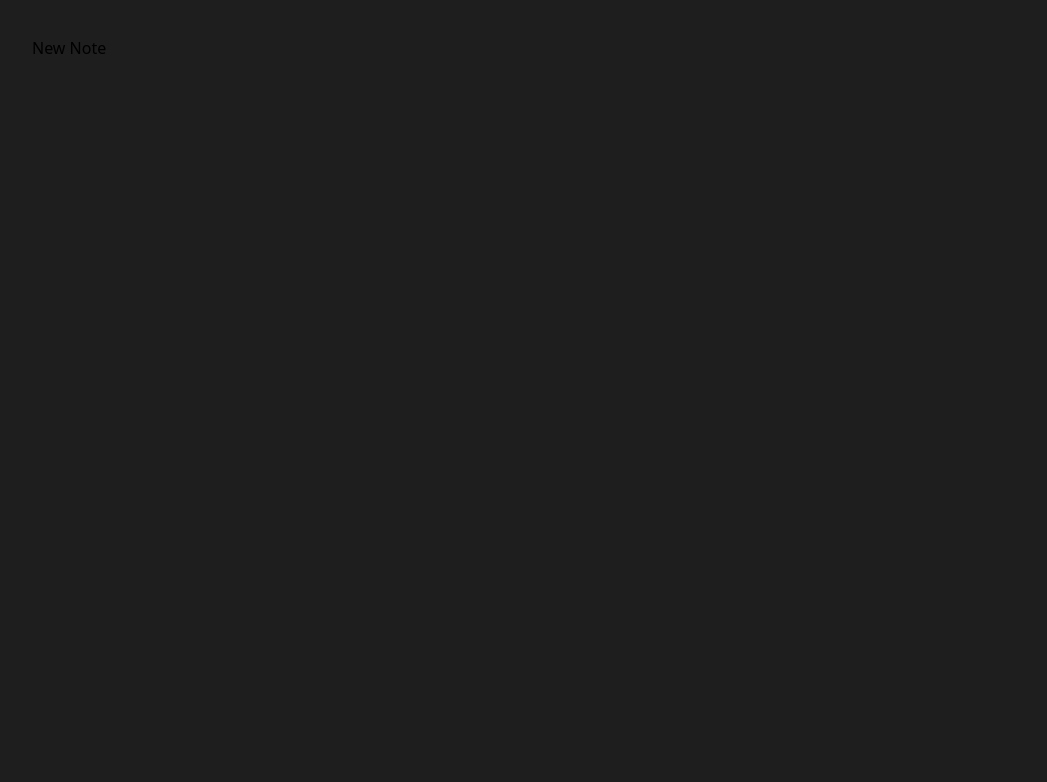
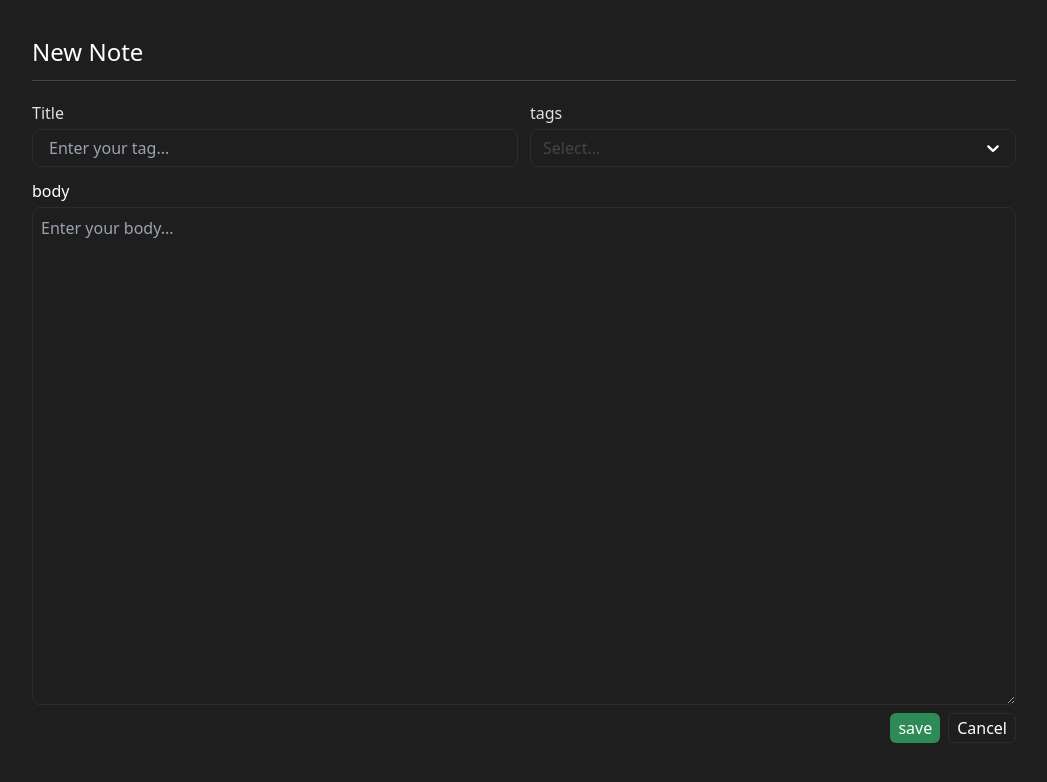
Before and after one commit to ShahinFallah/note-app, a React (Vite) app: page /new in a window 1280 px wide. Shown: the top 782 px of the page, without its empty margins (116-1163 px from the left). Built offline with nearby package versions, Linux system fonts and the light colour scheme.

Commit message:
complete NoteForm style

```diff
--- a/package.json
+++ b/package.json
@@ -12,7 +12,8 @@
   "dependencies": {
     "react": "^18.2.0",
     "react-dom": "^18.2.0",
-    "react-router-dom": "^6.23.1"
+    "react-router-dom": "^6.23.1",
+    "react-select": "^5.8.0"
   },
   "devDependencies": {
     "@types/react": "^18.2.64",
--- a/src/components/NoteCart.tsx
+++ b/src/components/NoteCart.tsx
@@ -1,12 +1,11 @@
-
 function NoteCart() {
     return (
-        <div className="bg-gradient-to-b from-bg-200 to-accent-200 rounded-lg p-0.5 hover:-translate-y-1 transition-transform">
-            <div className="flex flex-col bg-bg-200 rounded-lg p-10 text-text-200 cursor-pointer transition-shadow">
+        <div className="bg-gradient-to-b from-bg-200 to-accent-200 rounded-lg p-0.5 cursor-pointer hover:-translate-y-1 transition-transform">
+            <div className="flex flex-col bg-bg-200 rounded-lg p-10 text-text-200">
                 <h1 className="text-3xl">Title</h1>
                 <div className="flex mt-5 gap-2 w-2/3 flex-wrap">
-                    <span className="text-sm p-1 bg-primary-100 rounded-xl truncate max-w-20">#book</span>
-                    <span className="text-sm p-1 bg-primary-100 rounded-xl truncate max-w-20">#harry potter</span>
+                    <span className="text-sm text-white p-1 bg-primary-100 rounded-xl truncate max-w-20">#book</span>
+                    <span className="text-sm text-white p-1 bg-primary-100 rounded-xl truncate max-w-20">#harry potter</span>
                 </div>
             </div>
         </div>
--- /dev/null
+++ b/src/components/NoteForm.tsx
@@ -0,0 +1,84 @@
+import ReactSelectCreatable from "react-select/creatable"
+
+export default function NoteForm() {
+  return (
+    <form className="flex flex-col">
+    <div className="flex gap-3 mb-3">
+        <div className="flex flex-col flex-1 gap-1">
+            <label htmlFor="title" className="text-text-200">Title</label>
+            <input
+                required
+                id="title"
+                type="text"
+                className="bg-transparent border border-bg-200 rounded-lg p-1.5 px-4 focus:outline-none text-text-200 focus:border-blue-500 transition"
+                placeholder="Enter your tag..." />
+        </div>
+        <div className="flex flex-col flex-1 gap-1">
+            <label htmlFor="tag" className="text-text-200">tags</label>
+            <ReactSelectCreatable
+                isMulti
+                unstyled
+                classNames={{
+                    multiValue: () => {
+                        return 'bg-primary-100 p-0.5 rounded-lg mb-[0.2rem] mr-[0.2rem] p-1'
+                    },
+                    multiValueRemove: () => {
+                        return 'text-text-200 rounded-full hover:text-red-300 ml-0.5'
+                    },
+                    multiValueLabel: () => {
+                        return 'text-text-200 leading-none'
+                    },
+                    control: () => {
+                        return `bg-transparent border border-bg-200 rounded-lg px-3 p-1`
+                    },
+                    input: () => {
+                        return 'text-text-200'
+                    },
+                    menu: () => {
+                        return "bg-bg-300 rounded-md mt-1 overflow-x-auto "
+                    },
+                    option: (state) => {
+                        return `${state.isFocused
+                            ? 'bg-bg-200'
+                            : 'active:bg-bg-200 '}
+                               !cursor-pointer p-2`
+                    },
+                    noOptionsMessage: () => {
+                        return 'p-2'
+                    },
+                    placeholder: () => {
+                        return 'text-bg-300'
+                    },
+                    indicatorsContainer: () => {
+                        return 'cursor-pointer'
+                    },
+                    clearIndicator: () => {
+                        return 'border-r border-bg-300 pr-1'
+                    }
+                }
+            }
+                id={'tag'}
+                options={[
+                    { value: 'test', label: 'test' },
+                    { value: 'test1', label: 'test1' },
+                    { value: 'test2', label: 'test2' },
+                    { value: 'test3', label: 'test3' }
+                ]}
+            />
+        </div>
+    </div>
+    <div className="flex flex-col gap-1">
+        <label htmlFor="markdown">body</label>
+        <textarea
+            required
+            placeholder="Enter your body..."
+            rows={20}
+            className="bg-transparent border border-bg-200 rounded-lg focus:outline-none p-2" />
+    </div>
+    <div className="flex justify-end space-x-2 mt-2">
+        <button className="bg-primary-100 rounded-md px-2">save</button>
+        <button type="button" className="border border-bg-200 px-2 p-0.5 rounded-md">Cancel</button>
+    </div>
+</form>
+  )
+}
--- a/src/pages/NewNote.tsx
+++ b/src/pages/NewNote.tsx
@@ -1,10 +1,17 @@
+import NoteForm from "../components/NoteForm"
+
+
 
 function NewNote() {
-  return (
-    <div>
-        New Note
-    </div>
-  )
+
+    return (
+        <div className="text-white">
+            <div className="border-b border-bg-300 pb-3 mb-5">
+                <h1 className="text-2xl">New Note</h1>
+            </div>
+            <NoteForm />
+        </div>
+    )
 }
 
 export default NewNote
--- a/src/pages/NoteList.tsx
+++ b/src/pages/NoteList.tsx
@@ -1,12 +1,15 @@
+import { Link } from "react-router-dom"
 import NoteCart from "../components/NoteCart"
 
 function NoteList() {
     return (
         <div className="flex flex-col">
             <div className="flex justify-between items-center text-white border-b border-bg-300 pb-3 mb-3">
-            <h1 className="text-2xl">Note App</h1>
+                <h1 className="text-2xl">Note List</h1>
                 <div className="space-x-2">
+                    <Link to='/new'>
                         <button className="bg-primary-100 p-1 px-2 rounded-md hover:-translate-x-1 transition">Create</button>
+                    </Link>
                     <button className="border border-bg-300 text-text-200 p-1 px-1.5 rounded-md hover:rounded-md">Edit Tags</button>
                 </div>
             </div>
```
Also changed, not shown: 1 other file (tests, documents, lock files or other folders). Lines whose indentation alone changed are shown as unchanged.
